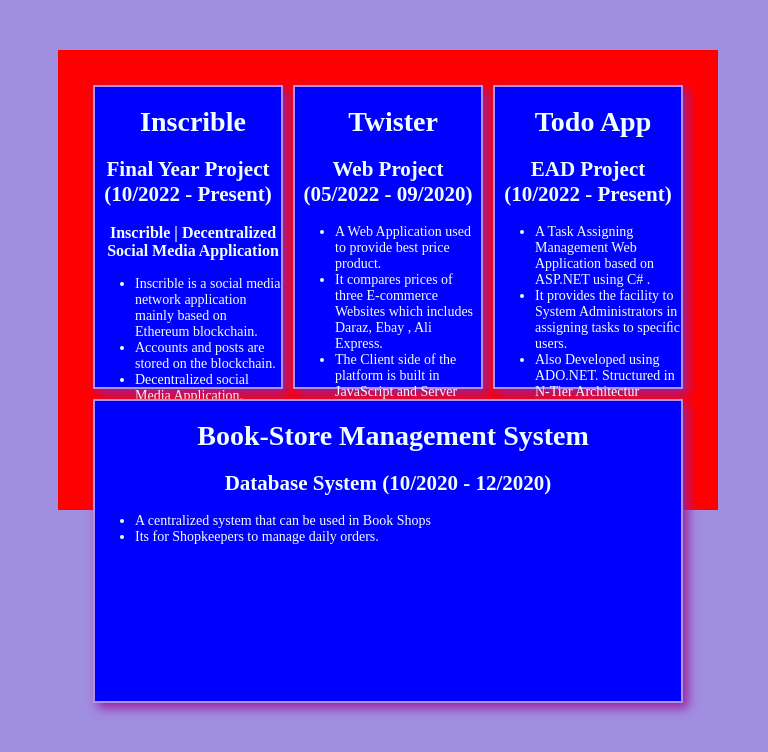
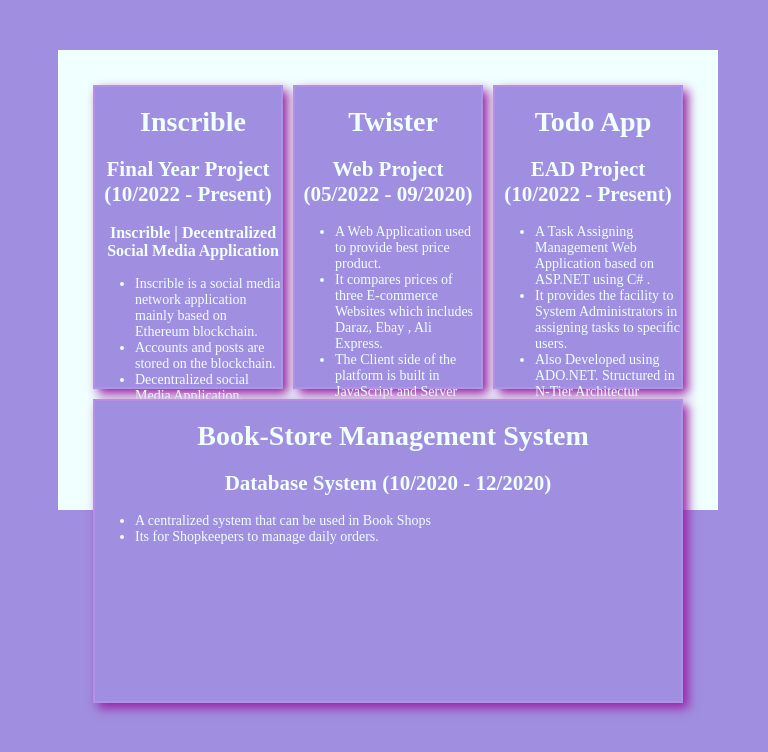
Before and after one commit to SabaInam7/Portfolio, a plain HTML site: page Projects.html in a window 768 px wide. Drawn offline with Linux system fonts and the light colour scheme.

Commit message:
Portfolio with Project and Index  Page css

```diff
--- a/stylesheet-index.css
+++ b/stylesheet-index.css
@@ -229,7 +229,7 @@ a {
     align-items: stretch;
     flex-wrap: wrap;
     height: 400px;
-    background-color: red;
+    /* background-color: red; */
     width: 600px;
     margin: 50px;
   }
@@ -250,7 +250,7 @@ a {
     /* height: 100px; */
     width: 150px;
     font-size: 14px;
-    background-color: blue;
+    /* background-color: blue; */
   }
 
   .left.Education {
@@ -259,6 +259,6 @@ a {
     /* height: 100px; */
     width: 150px;
     font-size: 14px;
-    background-color: blue;
+    /* background-color: blue; */
   }
 }
```
